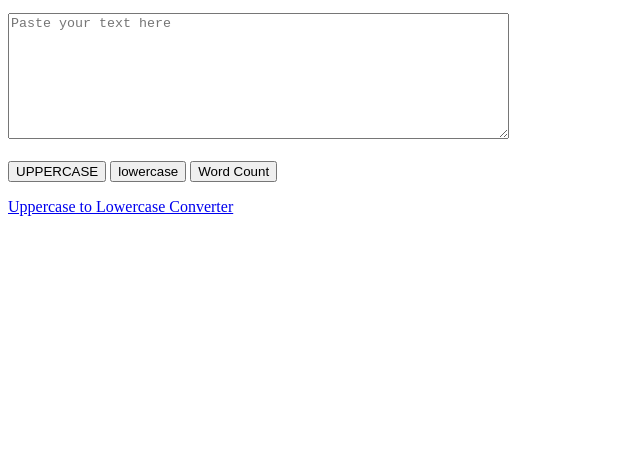
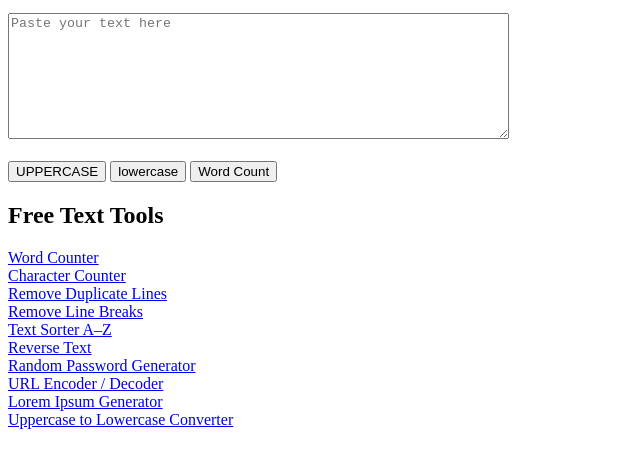
Before and after one commit to Innovative-Brat/text-tools, a plain HTML site: page index.html in a window 1280 px wide. Shown: the part 101-568 px from the top of the page, without its empty margins (0-640 px from the left). Drawn offline with Linux system fonts and the light colour scheme.

Commit message:
Update index.html

```diff
--- a/index.html
+++ b/index.html
@@ -34,6 +34,17 @@
       document.getElementById("result").innerText = "Words: " + count;
     }
   </script>
+  <h2>Free Text Tools</h2>
+
+<a href="word-counter.html">Word Counter</a><br>
+<a href="character-counter.html">Character Counter</a><br>
+<a href="remove-duplicate-lines.html">Remove Duplicate Lines</a><br>
+<a href="remove-line-breaks.html">Remove Line Breaks</a><br>
+<a href="text-sorter.html">Text Sorter A–Z</a><br>
+<a href="reverse-text.html">Reverse Text</a><br>
+<a href="password-generator.html">Random Password Generator</a><br>
+<a href="url-encoder-decoder.html">URL Encoder / Decoder</a><br>
+<a href="lorem-ipsum.html">Lorem Ipsum Generator</a><br>
 
   <a href="uppercase-lowercase.html">Uppercase to Lowercase Converter</a><br>
 
```
